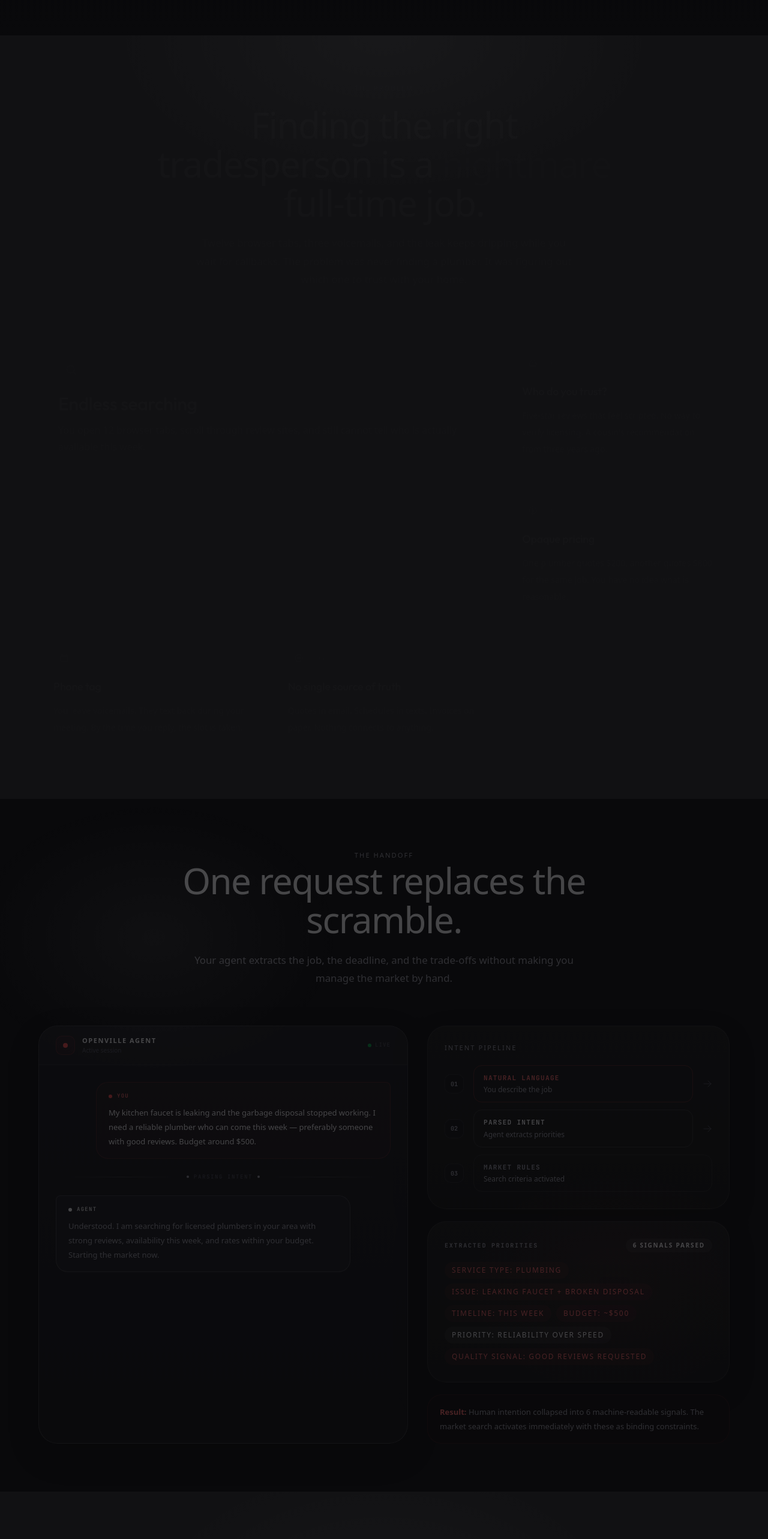
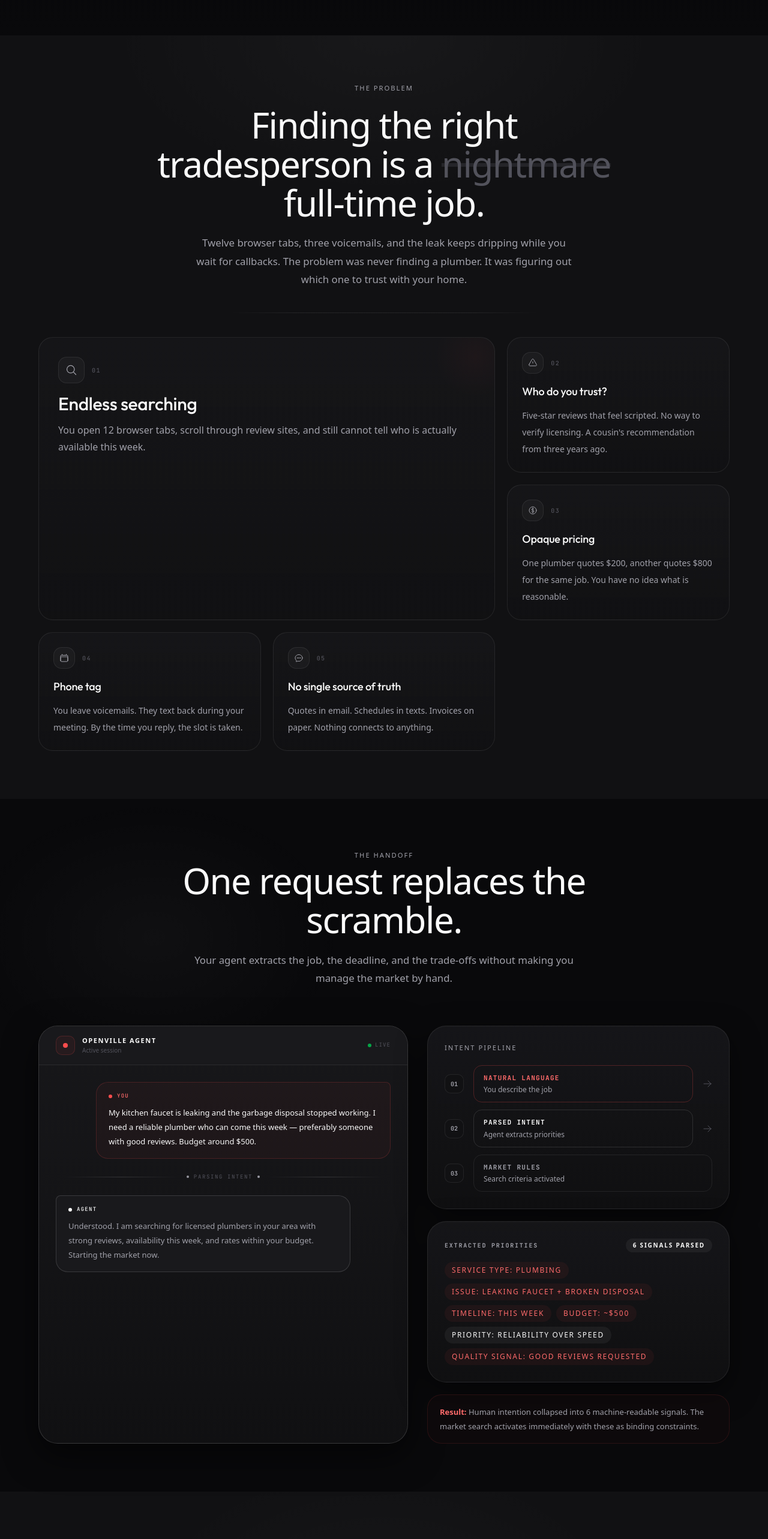
Before and after one commit to jeremykamber/openville, a Next.js app: page / in a window 1280 px wide. Shown: the part 1220-3786 px from the top of the page at 60% size. Built offline with nearby package versions, Linux system fonts and the light colour scheme.

Commit message:
fix: remove all scroll-based fading from sections
Remove useScroll and useTransform from OldWaySection, HandoffSection,
FunnelSection, and FinalistSection. All sections now display without
any fade effect.

```diff
--- a/features/landing/components/FinalistSection.tsx
+++ b/features/landing/components/FinalistSection.tsx
@@ -1,7 +1,7 @@
 "use client";
 
 import { useEffect, useRef, useState } from "react";
-import { motion, useInView, useScroll, useTransform } from "motion/react";
+import { motion, useInView } from "motion/react";
 import {
   finalists,
   winnerExplanation,
@@ -415,12 +415,6 @@ function FinalistCard({
 
 export function FinalistSection() {
   const sectionRef = useRef<HTMLElement>(null);
-  const { scrollYProgress } = useScroll({
-    target: sectionRef,
-    offset: ["start end", "end start"],
-  });
-  const contentOpacity = useTransform(scrollYProgress, [0.25, 0.75], [1, 0]);
-
   const isInView = useInView(sectionRef, { once: true, amount: 0.08 });
 
   return (
@@ -440,10 +434,7 @@ export function FinalistSection() {
         }}
       />
 
-      <motion.div
-        style={{ opacity: contentOpacity }}
-        className="relative z-[1] mx-auto max-w-6xl"
-      >
+      <div className="relative z-[1] mx-auto max-w-6xl">
         {/* Section header */}
         <motion.div
           variants={sectionHeader}
@@ -589,7 +580,7 @@ export function FinalistSection() {
             ))}
           </motion.div>
         </div>
-      </motion.div>
+      </div>
     </section>
   );
 }
--- a/features/landing/components/FunnelSection.tsx
+++ b/features/landing/components/FunnelSection.tsx
@@ -1,7 +1,7 @@
 "use client";
 
 import { useState, useEffect, useRef } from "react";
-import { motion, useScroll, useTransform } from "motion/react";
+import { motion } from "motion/react";
 import {
   AgentMarketGraph,
   type MarketGraphStage,
@@ -60,12 +60,6 @@ function useAutoStage(): MarketGraphStage {
 
 export function FunnelSection() {
   const sectionRef = useRef<HTMLElement>(null);
-  const { scrollYProgress } = useScroll({
-    target: sectionRef,
-    offset: ["start end", "end start"],
-  });
-  const contentOpacity = useTransform(scrollYProgress, [0.25, 0.75], [1, 0]);
-
   const stage = useAutoStage();
   const stageIndex = STAGE_ORDER.indexOf(stage);
 
@@ -86,10 +80,7 @@ export function FunnelSection() {
         }}
       />
 
-      <motion.div
-        style={{ opacity: contentOpacity }}
-        className="relative z-[1] mx-auto max-w-6xl space-y-6"
-      >
+      <div className="relative z-[1] mx-auto max-w-6xl space-y-6">
         {/* Section header */}
         <div className="text-center">
           <span className="ov-kicker">Communication & Bargaining</span>
@@ -194,7 +185,7 @@ export function FunnelSection() {
             </span>
           </div>
         </div>
-      </motion.div>
+      </div>
     </section>
   );
 }
--- a/features/landing/components/HandoffSection.tsx
+++ b/features/landing/components/HandoffSection.tsx
@@ -1,6 +1,6 @@
 "use client";
 
-import { motion, useInView, useScroll, useTransform } from "motion/react";
+import { motion, useInView } from "motion/react";
 import { useRef } from "react";
 import { PriorityRail } from "@/features/landing/components/market/PriorityRail";
 import { storyScenario } from "@/features/landing/data/storyboard-fixtures";
@@ -97,12 +97,6 @@ const flowSteps = [
 
 export function HandoffSection() {
   const sectionRef = useRef<HTMLElement>(null);
-  const { scrollYProgress } = useScroll({
-    target: sectionRef,
-    offset: ["start end", "end start"],
-  });
-  const contentOpacity = useTransform(scrollYProgress, [0.25, 0.75], [1, 0]);
-
   const isInView = useInView(sectionRef, { once: true, amount: 0.12 });
 
   return (
@@ -122,10 +116,7 @@ export function HandoffSection() {
         }}
       />
 
-      <motion.div
-        style={{ opacity: contentOpacity }}
-        className="relative z-[1] mx-auto max-w-6xl"
-      >
+      <div className="relative z-[1] mx-auto max-w-6xl">
         {/* Section header — centered */}
         <motion.div
           variants={sectionHeader}
@@ -338,7 +329,7 @@ export function HandoffSection() {
             </motion.div>
           </div>
         </div>
-      </motion.div>
+      </div>
     </section>
   );
 }
--- a/features/landing/components/OldWaySection.tsx
+++ b/features/landing/components/OldWaySection.tsx
@@ -1,6 +1,6 @@
 "use client";
 
-import { motion, useInView, useScroll, useTransform } from "motion/react";
+import { motion, useInView } from "motion/react";
 import { useRef } from "react";
 import { painPoints } from "@/features/landing/data/storyboard-fixtures";
 import { EASE } from "@/lib/motion";
@@ -69,12 +69,6 @@ const bentoClasses = [
 
 export function OldWaySection() {
   const sectionRef = useRef<HTMLElement>(null);
-  const { scrollYProgress } = useScroll({
-    target: sectionRef,
-    offset: ["start end", "end start"],
-  });
-  const contentOpacity = useTransform(scrollYProgress, [0.25, 0.75], [1, 0]);
-
   const isInView = useInView(sectionRef, { once: true, amount: 0.15 });
 
   return (
@@ -94,10 +88,7 @@ export function OldWaySection() {
         }}
       />
 
-      <motion.div
-        style={{ opacity: contentOpacity }}
-        className="relative z-[1] mx-auto max-w-6xl"
-      >
+      <div className="relative z-[1] mx-auto max-w-6xl">
         {/* Section header — centered for impact */}
         <motion.div
           variants={sectionHeader}
@@ -211,7 +202,7 @@ export function OldWaySection() {
             );
           })}
         </motion.div>
-      </motion.div>
+      </div>
     </section>
   );
 }
```
